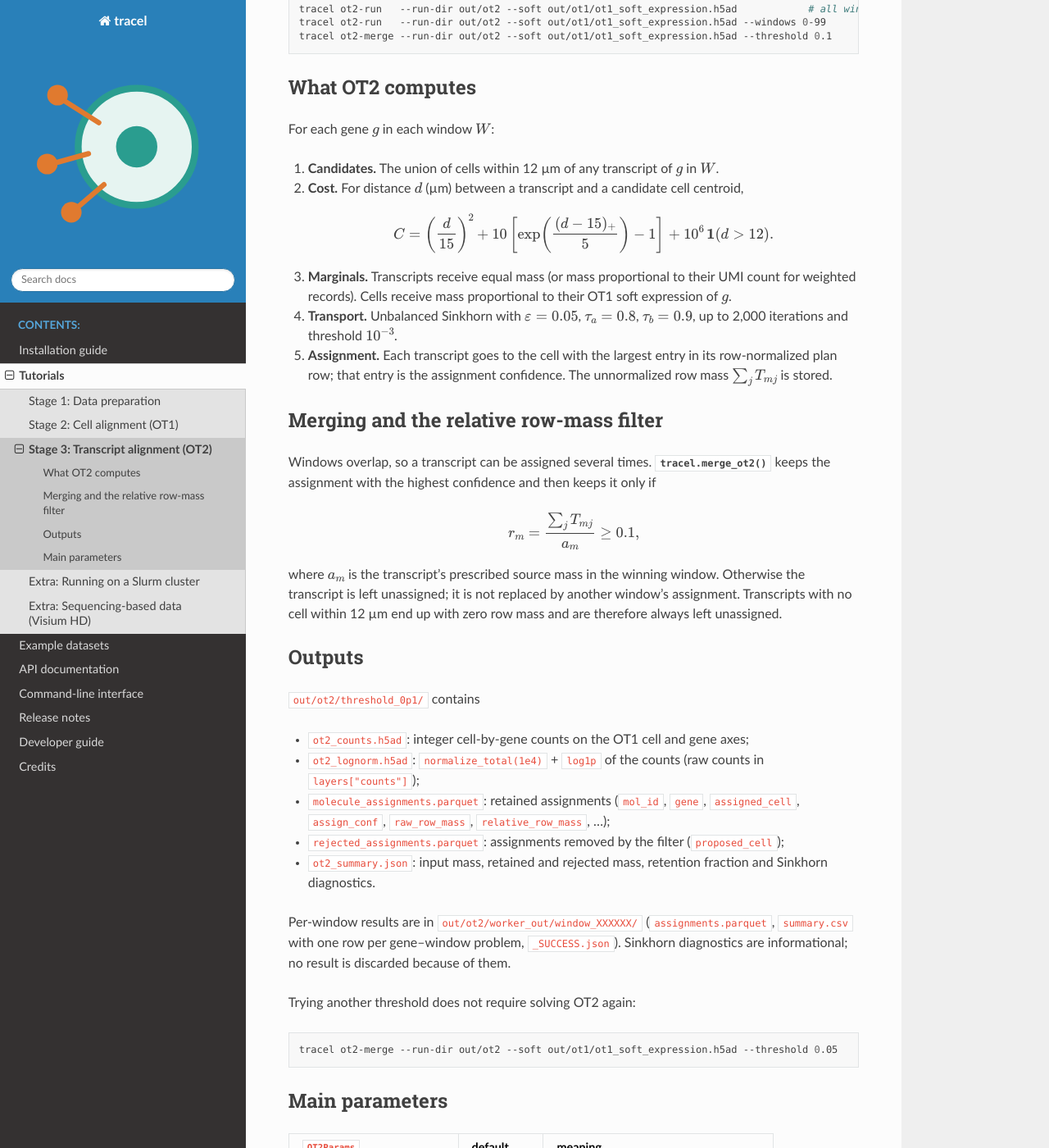
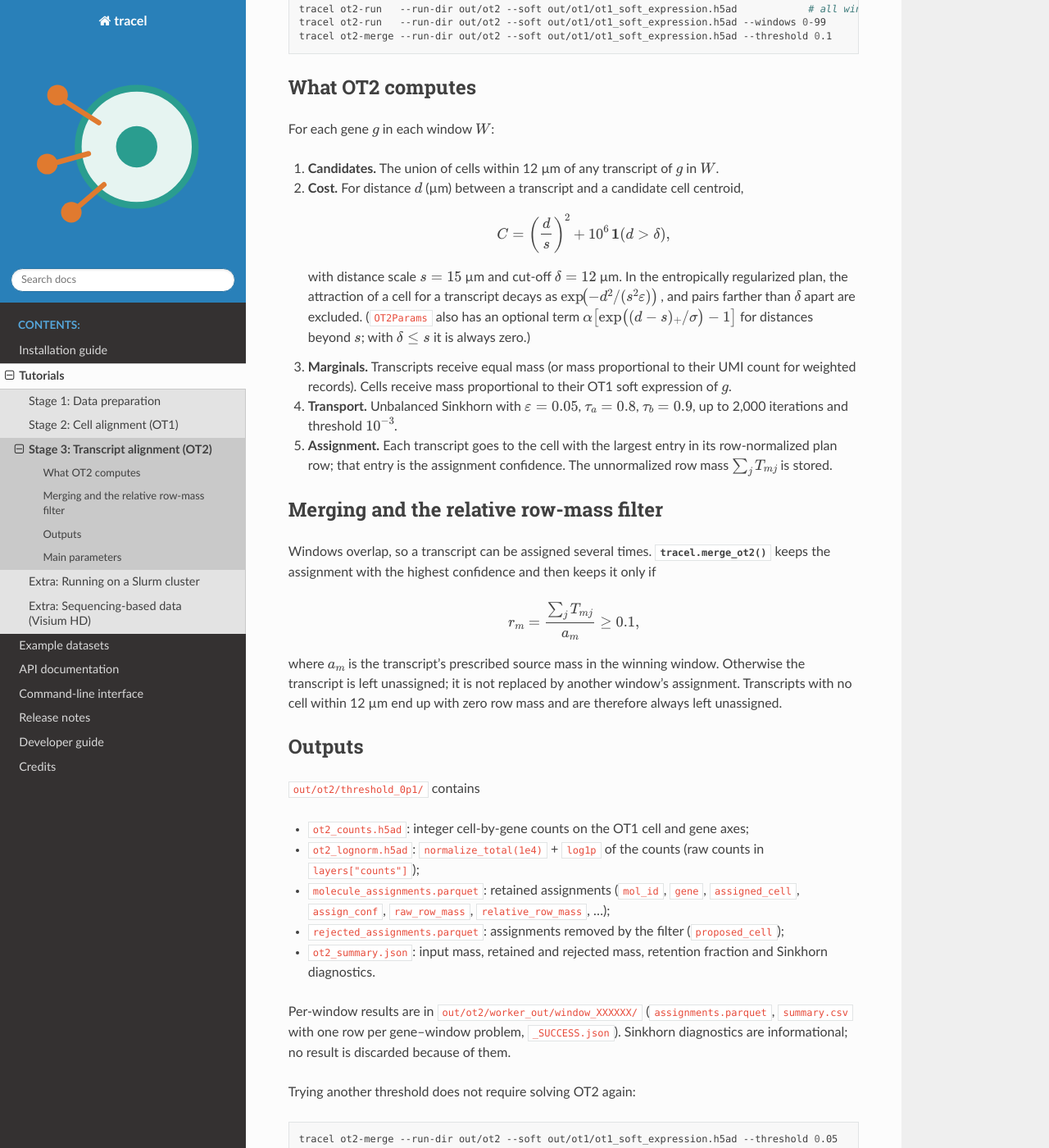
Before and after one commit to junkaizzz/Tracel, a Sphinx documentation site: the page built from docs/tutorials/ot2.rst, in a window 1280 px wide and 1400 px high, scrolled down 441 px. Shown: the whole window at 82% size. Built offline with Sphinx 7.4.7 and the Read the Docs theme 3.1.0, drawn with Linux system fonts in a browser that asks for light colours; some of the changed text lies outside the part shown.

Commit message:
docs: state the OT2 cost as in the manuscript
The transcript OT cost is now written as (d/s)^2 + 1e6 * 1(d > delta) with s = 15 um and
delta = 12 um, matching the Methods. The optional sigma/alpha term only acts beyond r0 = 15 um,
so it is always zero under the 12 um cut; the docs say so instead of listing it in the formula.
Docstrings only; no change to the computation.

Co-Authored-By: Claude Opus 5.5 <noreply@anthropic.com>
Claude-Session: https://claude.ai/code/session_01KFH6KjMnTFmrghkm4eJBnZ

```diff
--- a/docs/dev.rst
+++ b/docs/dev.rst
@@ -6,7 +6,7 @@ Main components
 
 * ``tracel/ot1.py``: input normalization, joint expression embedding, structure embedding, type-balanced
   marginals, the two FGW solve paths (with and without structure) and the low-rank blend.
-* ``tracel/ot2.py``: window construction, the hinge-exponential hard-cut cost, the per-window solver, window
+* ``tracel/ot2.py``: window construction, the distance cost with its hard cut, the per-window solver, window
   bookkeeping on disk, overlap reconciliation, the relative row-mass filter and count matrices.
 * ``tracel/cli.py``: the ``tracel`` command.
 
--- a/docs/tutorials/ot2.rst
+++ b/docs/tutorials/ot2.rst
@@ -31,8 +31,13 @@ For each gene :math:`g` in each window :math:`W`:
 
    .. math::
 
-       C = \left(\frac{d}{15}\right)^2 + 10\left[\exp\!\left(\frac{(d-15)_+}{5}\right) - 1\right]
-           + 10^6\,\mathbf{1}(d > 12).
+       C = \left(\frac{d}{s}\right)^2 + 10^6\,\mathbf{1}(d > \delta),
+
+   with distance scale :math:`s = 15` µm and cut-off :math:`\delta = 12` µm. In the entropically regularized
+   plan, the attraction of a cell for a transcript decays as :math:`\exp\!\bigl(-d^2/(s^2\varepsilon)\bigr)`, and
+   pairs farther than :math:`\delta` apart are excluded. (``OT2Params`` also has an optional term
+   :math:`\alpha\bigl[\exp\bigl((d-s)_+/\sigma\bigr) - 1\bigr]` for distances beyond :math:`s`; with
+   :math:`\delta \le s` it is always zero.)
 
 3. **Marginals.** Transcripts receive equal mass (or mass proportional to their UMI count for weighted
    records). Cells receive mass proportional to their OT1 soft expression of :math:`g`.
@@ -95,9 +100,12 @@ Main parameters
    * - ``max_iters``, ``thresh``
      - 2000, 1e-3
      - Sinkhorn stopping rule
-   * - ``r0``, ``p_in``, ``sigma``, ``alpha``
-     - 15, 2, 5, 10
-     - distance cost
+   * - ``r0``, ``p_in``
+     - 15, 2
+     - distance scale :math:`s` (µm) and exponent of the cost
+   * - ``sigma``, ``alpha``
+     - 5, 10
+     - optional term beyond ``r0``; zero when ``hard_cut_um`` :math:`\le` ``r0``
    * - ``hard_cut_um``, ``big_penalty``
      - 12, 1e6
      - candidate radius and penalty beyond it
```
Also changed, not shown: README.md (+4 -2 lines), 1 other file.
